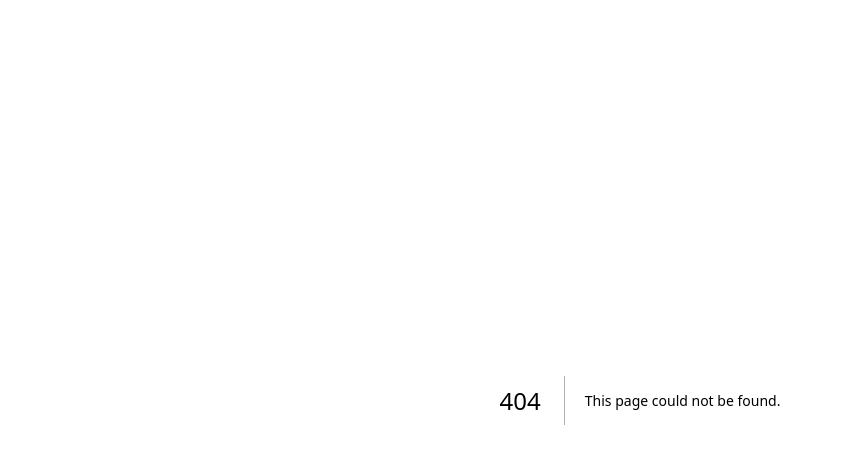
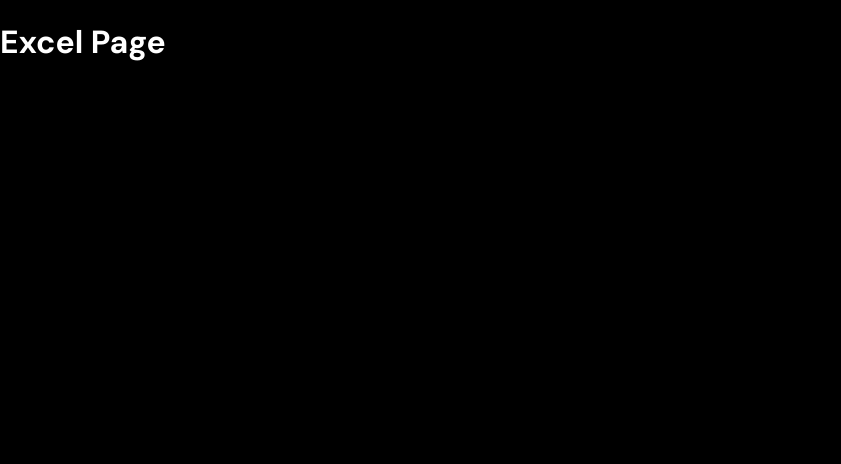
Before and after one commit to Shoffly/yg, a Next.js app: page /excel in a window 1280 px wide. Before the commit this address had no page. Shown: the top 464 px of the page, without its empty margins (0-841 px from the left). Built offline with nearby package versions, Linux system fonts and the light colour scheme.

Commit message:
Added something to excel

```diff
--- /dev/null
+++ b/pages/excel.js
@@ -0,0 +1,13 @@
+// pages/excel.js or pages/excel.jsx
+
+import React from 'react';
+
+const ExcelPage = () => {
+  return (
+    <div>
+      <h1>Excel Page</h1>
+    </div>
+  );
+};
+
+export default ExcelPage;
```
